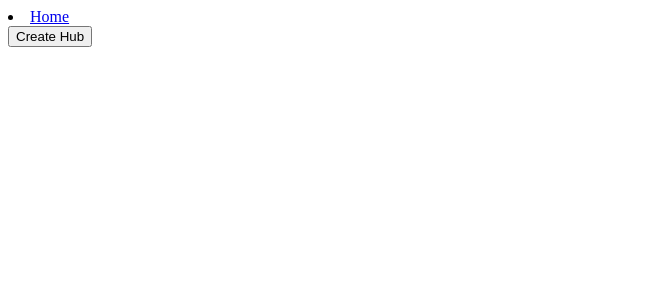
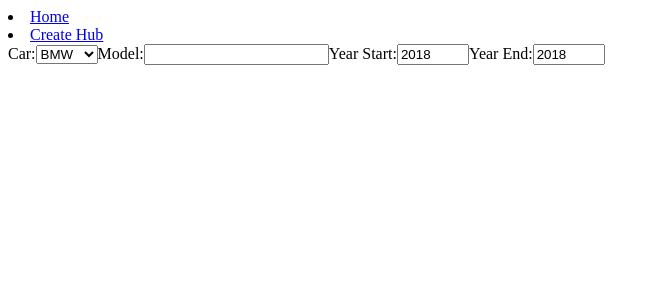
Before and after one commit to jjnaga/project02, a React app: page /create in a window 1280 px wide. Shown: the top 300 px of the page, without its empty margins (0-660 px from the left). Built offline with nearby package versions, Linux system fonts and the light colour scheme; the HTML template or start-up script is replaced by a standard one.

Commit message:
Add Create.page, which is the page that lets users start building their own page.

```diff
--- a/src/App.js
+++ b/src/App.js
@@ -4,6 +4,7 @@ import { Switch, Route } from "react-router-dom";
 import Topbar from "./components/Topbar";
 import Home from "./components/Home";
 import Page from "./components/Page";
+import Create from "./components/Create";
 
 import API from "../api/API";
 
@@ -20,6 +21,7 @@ const App = () => {
 					render={() => <Home companies={companies} />}
 				/>
 				<Route path="/BMW" component={Page} />
+				<Route path="/create" component={Create} />
 			</Switch>
 		</div>
 	);
--- /dev/null
+++ b/src/components/Create.jsx
@@ -0,0 +1,37 @@
+import React from "react";
+
+const Create = () => (
+	<div className="Create">
+		<form action="#">
+			Car:
+			<select name="car">
+				{/* TODO: Have DB do this. */}
+				<option value="BMW">BMW</option>
+				<option value="Chevy">Chevy</option>
+				<option value="Toyota">Toyota</option>
+			</select>
+			Model:
+			<input type="text" name="Model" />
+			Year Start:
+			<input
+				type="number"
+				name="points"
+				min="1950"
+				max="2020"
+				step="1"
+				value="2018"
+			/>
+			Year End:
+			<input
+				type="number"
+				name="points"
+				min="1950"
+				max="2020"
+				step="1"
+				value="2018"
+			/>
+		</form>
+	</div>
+);
+
+export default Create;
--- a/src/components/Topbar.jsx
+++ b/src/components/Topbar.jsx
@@ -6,7 +6,9 @@ const Header = () => (
 		<li>
 			<Link to="/">Home</Link>
 		</li>
-		<button type="button">Create Hub</button>
+		<li>
+			<Link to="/create">Create Hub</Link>
+		</li>
 	</div>
 );
 
```
